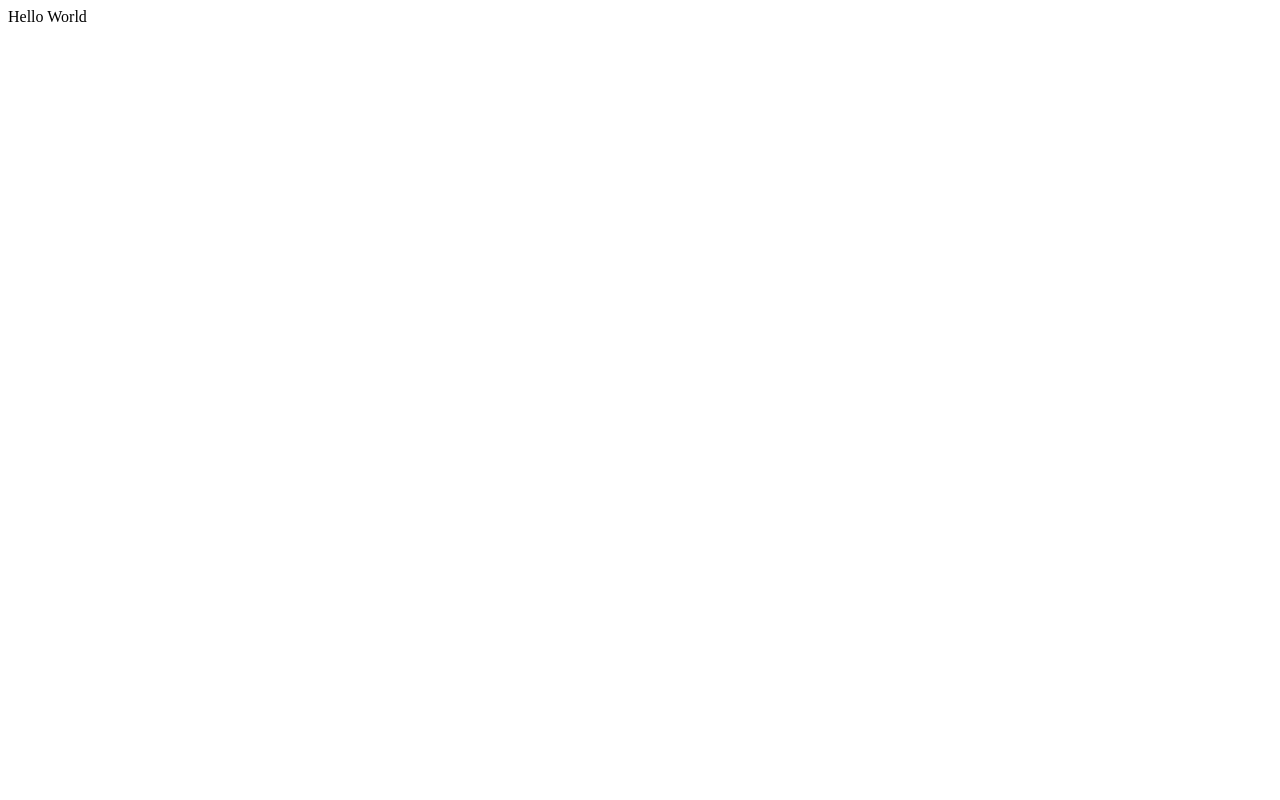
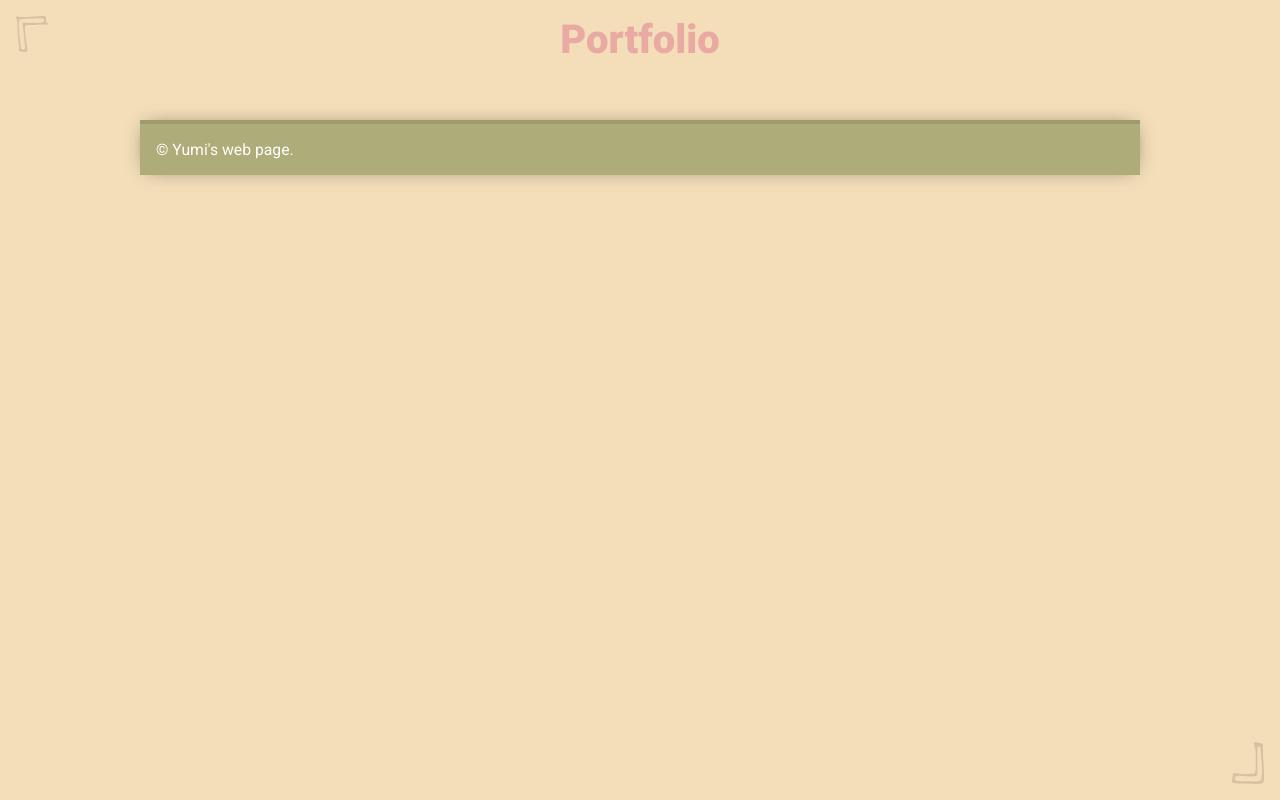
Before and after one commit to ruiamano/web-portfolio-yumi, a plain HTML site: page public/index.html in a window 1280 px wide. Drawn offline with Linux system fonts and the light colour scheme.

Commit message:
基本設定

```diff
--- a/public/assets/main.css
+++ b/public/assets/main.css
@@ -0,0 +1,111 @@
+@charset "utf-8";
+@import url('https://fonts.googleapis.com/css2?family=Roboto:wght@100;300;400;500;700;900&display=swap');
+@import url('https://fonts.googleapis.com/css2?family=Noto+Sans+JP:wght@300;400;500;700;900&display=swap');
+@import url('https://fonts.googleapis.com/css2?family=Pacifico&display=swap');
+
+/* ===== BASIC BEGIN ===== */
+html,
+body {
+  font-family: Roboto, 'Noto Sans JP', sans-serif;
+  font-weight: 400;
+  margin: 0;
+  padding: 0;
+  font-size: 18px;
+}
+button {
+  background-color: initial;
+  border: initial;
+  cursor: pointer;
+  outline: initial;
+  padding: initial;
+  appearance: initial;
+  -webkit-appearance: none;
+  border-radius: initial;
+  font-size: inherit;
+}
+li,
+p {
+  text-align: justify;
+}
+p {
+  margin: 8px 0;
+}
+a {
+  color: #e8aaa3;
+  text-decoration: none;
+}
+a:hover {
+  text-decoration: underline;
+}
+/* ===== BASIC END ===== */
+
+/* ===== COMMON PARTS BEGIN ===== */
+.text-dark {
+  color: #101841;
+}
+.text-light {
+  color: #fefefe;
+}
+.text-1 {
+  color: #e8aaa3;
+}
+.text-2 {
+  color: #aeac78;
+}
+.text-3 {
+  color: #f3deb9;
+}
+.bg-1 {
+  background-color: #e8aaa3;
+}
+.bg-2 {
+  background-color: #aeac78;
+}
+.bg-3 {
+  background-color: #f3deb9;
+}
+/* ===== COMMON PARTS END ===== */
+
+/* ===== OVERALL BEGIN ===== */
+/* ===== OVERALL END ===== */
+.page-cover{
+  min-height: 100vh;
+}
+.page-title {
+  margin:0;
+  height: 80px;
+  line-height: 80px;
+  text-align: center;
+  font-size:40px;
+  font-weight: 800;
+
+}
+
+.page-bg-icon{
+  position: fixed;
+  width: 32px;
+}
+
+.page-bg-icon-lt {
+  top: 16px;
+  left: 16px;
+}
+.page-bg-icon-rb {
+  right: 16px;
+  bottom: 16px;
+}
+/* =====OVERALL END ====== */
+
+/* ===== FOOTER BEGIN ===== */
+.footer-cover {
+  max-width: 1000px;
+  margin: 0 auto;
+  box-shadow: 0px 0px 20px -7px rgba(0, 0, 0, 0.56);
+  box-sizing: border-box;
+  position: relative;
+}
+.footer-contents {
+  padding: 16px;
+  font-size: 0.875rem;
+}
+/* ===== FOOTER END ===== */
--- a/public/index.html
+++ b/public/index.html
@@ -1 +1,36 @@
-Hello World
+<!DOCTYPE html>
+<html>
+  <head>
+    <meta charset="UTF-8" />
+    <meta http-equiv="X-UA-Compatible" content="IE=edge" />
+    <meta name="viewport" content="width=device-width, initial-scale=1.0" />
+    <meta name="robots" content="noindex" />
+    <title>Yumi's Portfolio</title>
+    <link rel="stylesheet" href="./assets/main.css" />
+  </head>
+  <body>
+    <img
+      src="./assets/decorations/lt.svg"
+      alt="背景デザイン画像1"
+      class="page-bg-icon page-bg-icon-lt"
+    />
+
+    <img
+      src="./assets/decorations/rb.svg"
+      alt="背景デザイン画像2"
+      class="page-bg-icon page-bg-icon-rb"
+    />
+
+    <div class ="page-cover bg-3 text-dark">
+      <h1 class="page-title text-1">Portfolio</h1>
+
+      <div style="height: 40px"></div>
+
+      <footer class="footer-cover bg-2 text-light">
+        <div style="height: 4px; background-color: rgba(0, 0, 0, 0.1)"></div>
+        <div class="footer-contents">&copy; Yumi's web page.</div>
+      </footer>
+
+    </div>
+  </body>
+</html>
```
